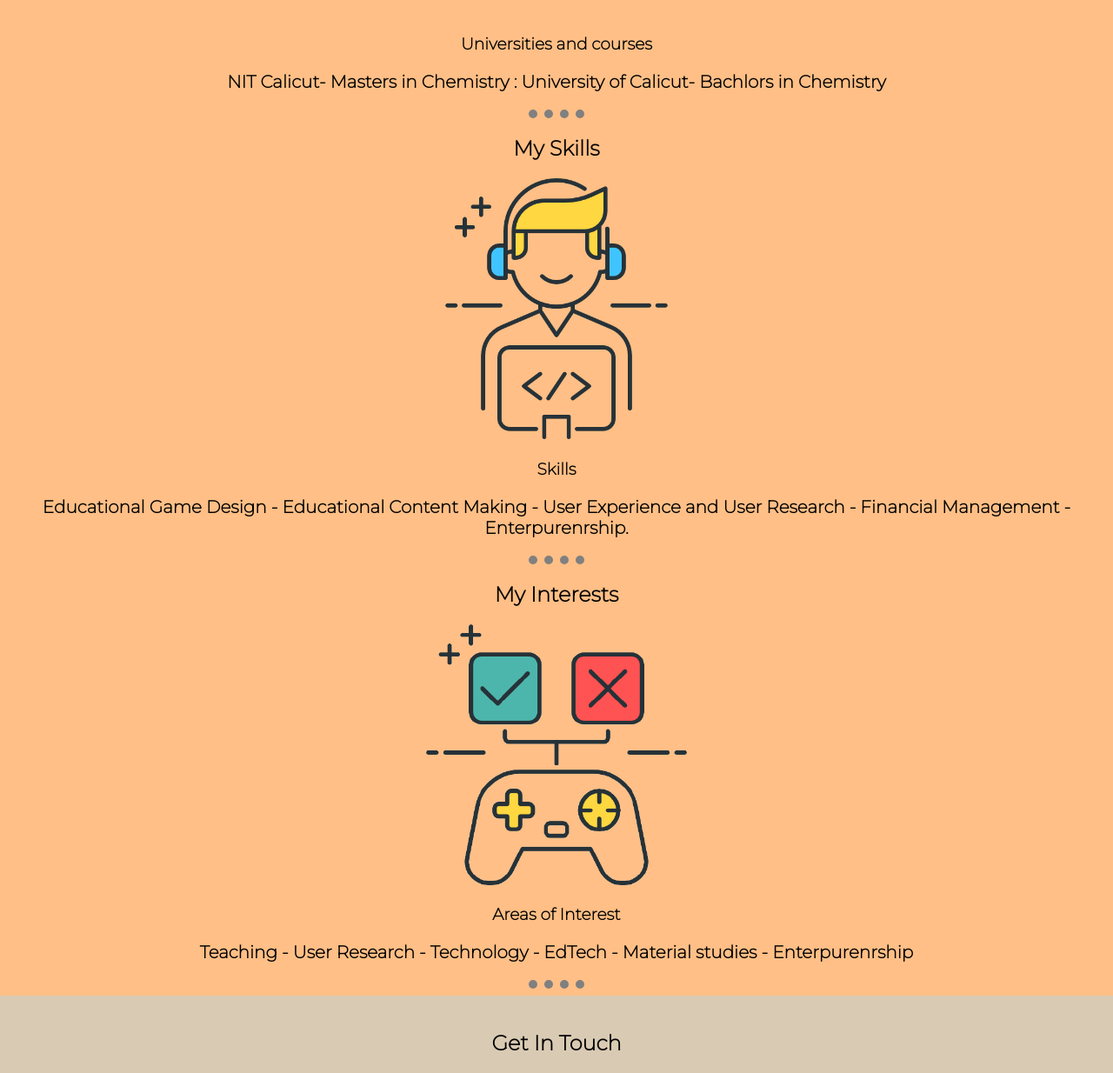
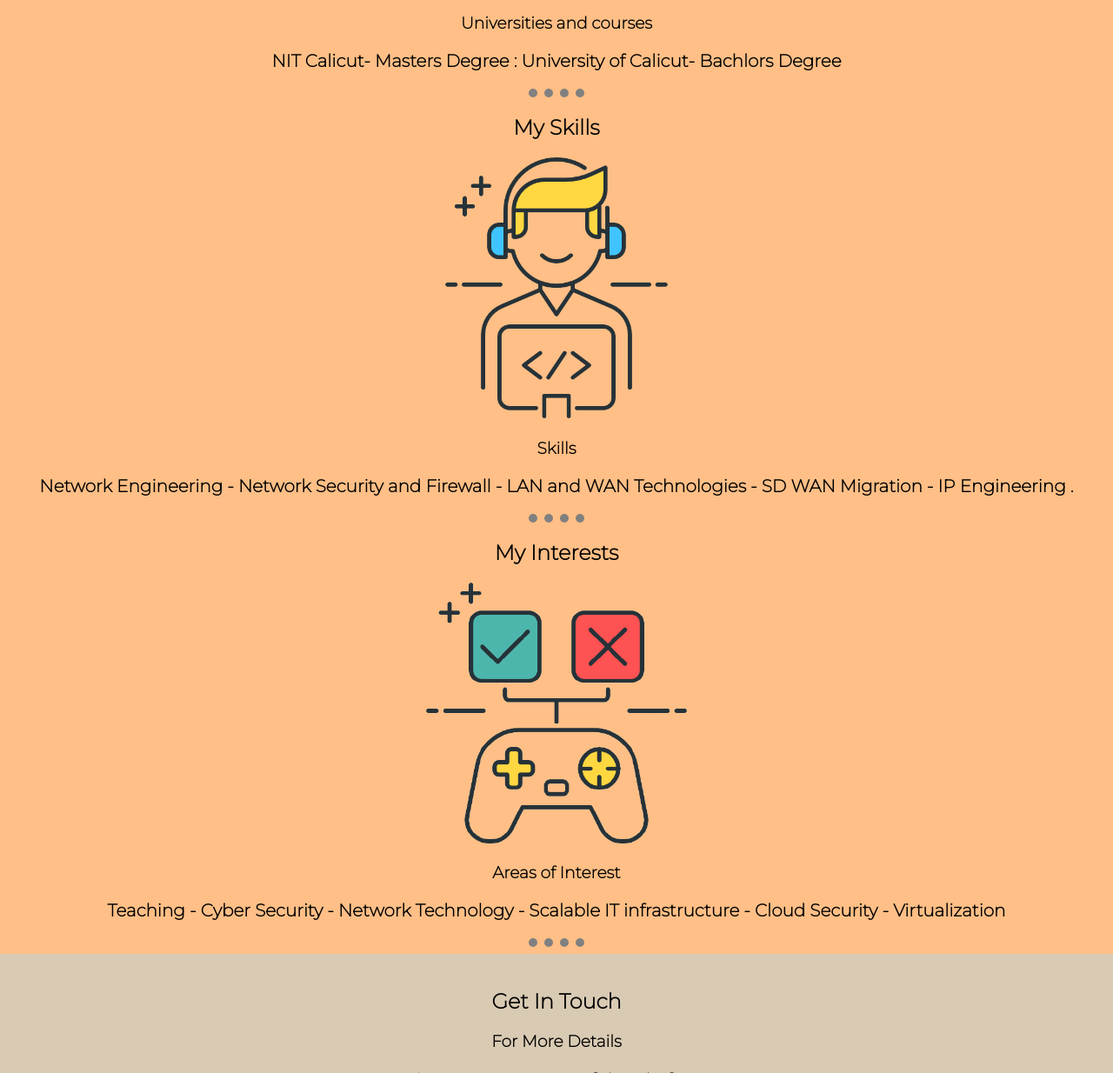
Before and after one commit to irfangoshalakkal/Irfan-Personal-Website, a plain HTML site: page index.html in a window 1280 px wide. Shown: the part 1566-2800 px from the top of the page at 87% size. Drawn offline with Linux system fonts and the light colour scheme.

Commit message:
Update index.html

```diff
--- a/index.html
+++ b/index.html
@@ -12,7 +12,7 @@
 <div class="top-container">
 <img class="top-cloud" src="cloud.png" alt="Cloud -image">
 <h1> Hey! I'm Irfan G</h1>
-<p><strong>Associate Content Developer @ BYJU'S <br> Creating Educational Games </strong></p>
+<p><strong> Network Security Engineer <br> Making your Network Secured </strong></p>
 <img class="bottom-cloud" src="cloud.png" alt="Cloud -image">
 <img src="BG2.png" alt="Mountain-image">
 <hr>
@@ -24,7 +24,7 @@
       <h2>Here's My Story </h2>
       <img class="DP" src="propic.png" alt="irfan-Image">
       <h2>Hello !</h2>
-      <p><strong>I have been working in the Edtech industry for the past year as a content developer. Currently, I’m engaged on an educational game developing project. My responsibilities are making creative and content focused engaging educational games for K12 grades. </strong></p>
+      <p><strong>I have been working in the Network industry for the past 3 years as Network and Security Engineer. Currently, I’m engaged on Network Engineering projects. My responsibilities are making your Network Infrastruture secure and scalable. </strong></p>
     </div>
     <hr>
     <div class="skills">
@@ -32,19 +32,19 @@
       <div class="skill-row">
         <img class="skills" src="edu.png" alt="Skills">
         <h3> <strong>Universities and courses</strong></h3>
-        <p> <strong> NIT Calicut- Masters in Chemistry
-            : University of Calicut- Bachlors in Chemistry </strong></p>
+        <p> <strong> NIT Calicut- Masters Degree
+            : University of Calicut- Bachlors Degree </strong></p>
             <hr>
     <div class="skills">
       <h2>My Skills</h2>
       <div class="skill-row">
         <img class="skills" src="BG3.png" alt="Skills">
         <h3> <strong>Skills</strong></h3>
-        <p> <strong>Educational Game Design
-            - Educational Content Making
-            - User Experience and User Research
-            - Financial Management
-            - Enterpurenrship.</strong></p>
+        <p> <strong>Network Engineering
+            - Network Security and Firewall
+            - LAN and WAN Technologies
+            - SD WAN Migration
+            - IP Engineering .</strong></p>
             <hr>
       </div>
       <div class="skill-row">
@@ -52,11 +52,11 @@
         <img class="Interest" src="BG3 (2).png" alt="">
         <h3>Areas of Interest</h3>
         <p> <strong>Teaching
-            - User Research
-            - Technology
-            - EdTech
-            - Material studies
-            - Enterpurenrship </strong> </p>
+            - Cyber Security
+            - Network Technology
+            - Scalable IT infrastructure
+            - Cloud Security
+            - Virtualization </strong> </p>
       </div>
     </div>
 
@@ -76,7 +76,7 @@
     <a class="footer-link" href="https://www.linkedin.com/in/muhammed-irfan-g-9656469420/">LinkedIn</a>
     <a class="footer-link" href="https://www.instagram.com/irfaan_g/?hl=en">Instagram</a>
     <a class="footer-link" href="https://www.facebook.com/muhammed.irfan.1614/">Facebook</a>
-    <p class="copy-right"> © 2021-2022 Irfan G</p>
+    <p class="copy-right"> © 2025-2026 Irfan G</p>
   </div>
 
 </body>
```
